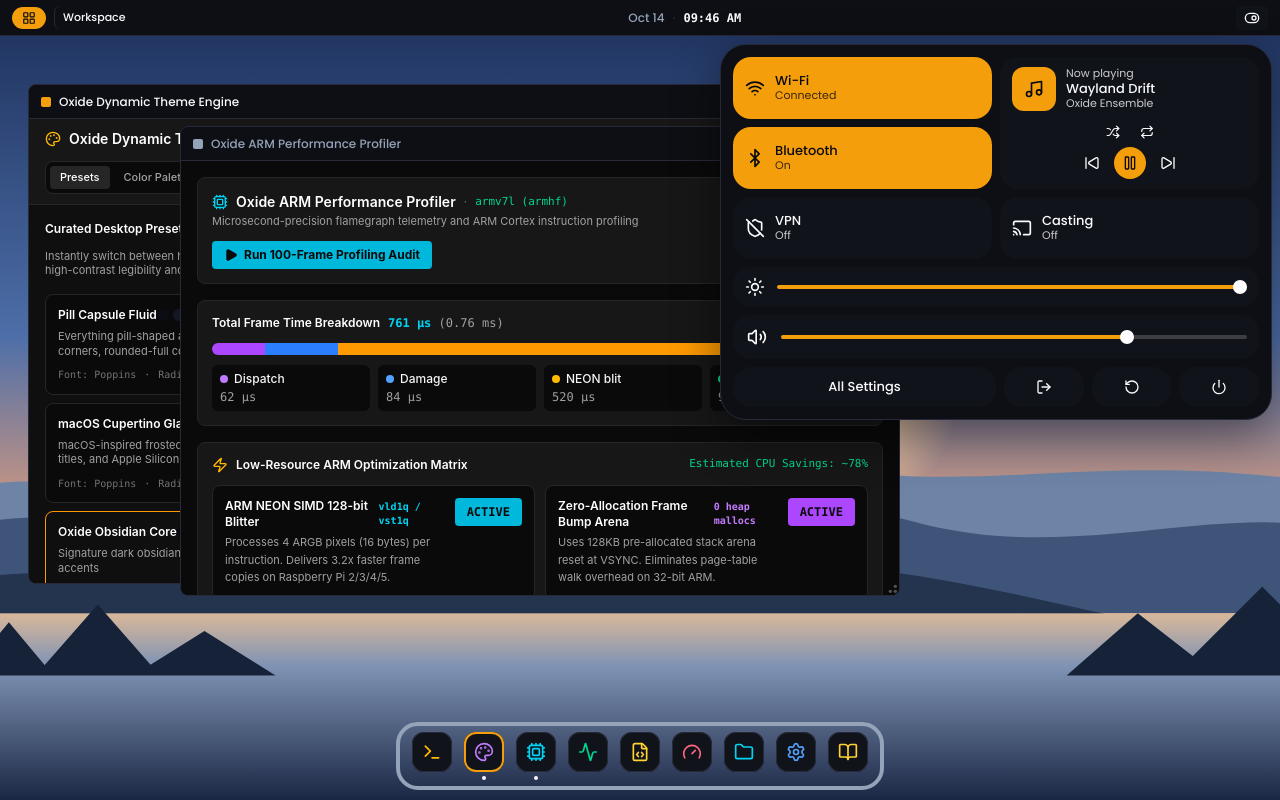
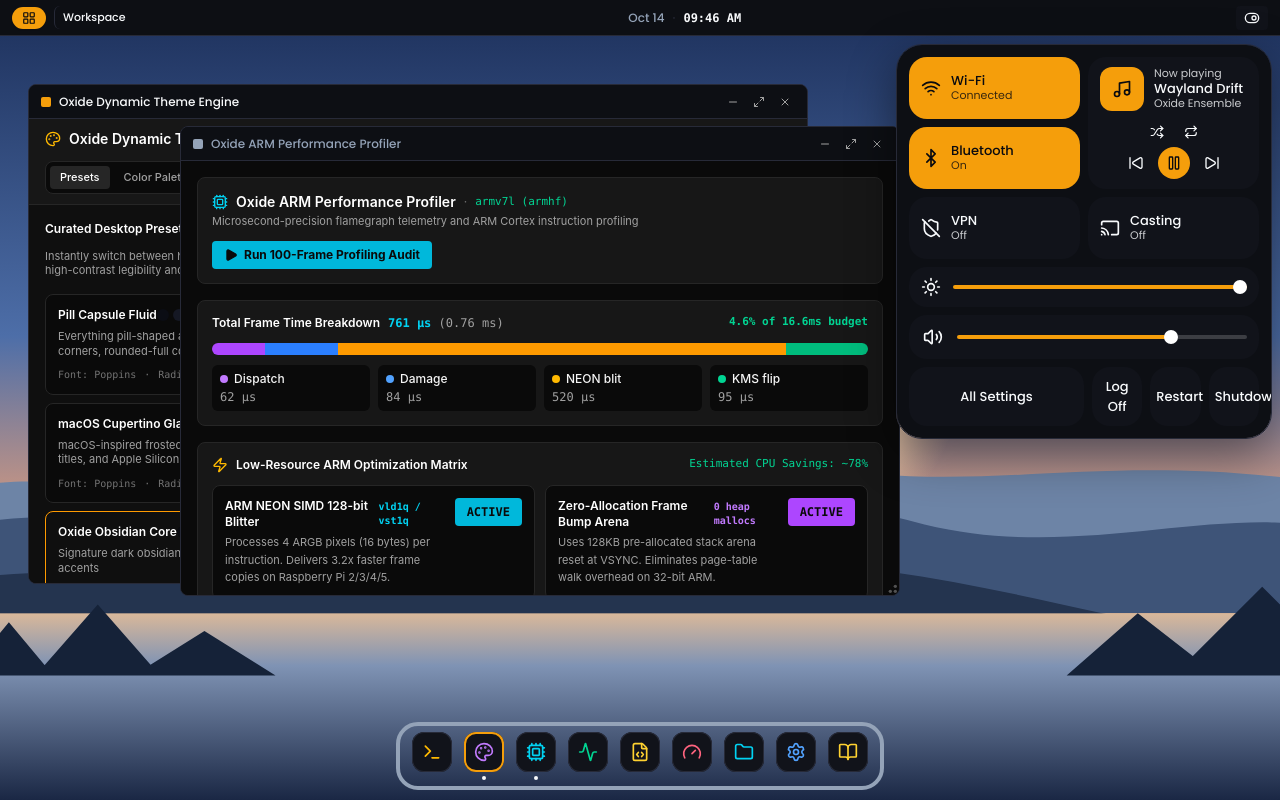
Before and after one commit to azevedomedia0/Patina, a Next.js app: page / in a window 1280 px wide. Both pictures are taken after a click on the button 1251 px from the left and 17 px from the top of the page. Built offline with nearby package versions, Linux system fonts and the light colour scheme.

Commit message:
Restore the quick settings panel to 23.5rem wide.
The later widening to 34.5rem and the viewport max-width that supported it are removed so the panel matches its previous size. Session controls stay on one row.

Co-authored-by: Steven Azevedo <azevedomedia0@users.noreply.github.com>

```diff
--- a/components/desktop/QuickSettings.tsx
+++ b/components/desktop/QuickSettings.tsx
@@ -2,7 +2,7 @@
 
 import React, { useRef, useState } from 'react';
 import { DEConfig, AppId } from '@/lib/oxide-types';
-import { Volume2, VolumeX, Sun, SunDim, Cast, Wifi, WifiOff, Bluetooth, BluetoothOff, Shield, ShieldOff, Play, Pause, SkipBack, SkipForward, Shuffle, Repeat, Repeat1, Music, LogOut, RotateCcw, Power } from 'lucide-react';
+import { Volume2, VolumeX, Sun, SunDim, Cast, Wifi, WifiOff, Bluetooth, BluetoothOff, Shield, ShieldOff, Play, Pause, SkipBack, SkipForward, Shuffle, Repeat, Repeat1, Music } from 'lucide-react';
 
 export type SessionAction = 'log-off' | 'restart' | 'shutdown';
 
@@ -205,7 +205,7 @@ export default function QuickSettings({
     onSessionAction(action);
   };
   const sessionButtonClass =
-    'flex min-w-0 flex-1 items-center justify-center rounded-[18px] px-1.5 py-2.5 text-[13px] font-medium transition-colors hover:brightness-110';
+    'min-w-0 flex-1 rounded-[18px] px-1.5 py-2.5 text-[13px] font-medium transition-colors hover:brightness-110';
 
   return (
     <div
@@ -215,7 +215,7 @@ export default function QuickSettings({
         color: theme.palette.textPrimary,
         fontFamily: theme.fontFamily === 'System Sans' ? 'inherit' : theme.fontFamily,
       }}
-      className="absolute top-11 right-2 z-50 flex w-[34.5rem] max-h-[88vh] max-w-[calc(100vw-1rem)] flex-col gap-2 overflow-y-auto rounded-[26px] border p-3 shadow-[0_16px_48px_rgba(0,0,0,0.45)] backdrop-blur-2xl select-none"
+      className="absolute top-11 right-2 z-50 flex w-[23.5rem] max-h-[88vh] flex-col gap-2 overflow-y-auto rounded-[26px] border p-3 shadow-[0_16px_48px_rgba(0,0,0,0.45)] backdrop-blur-2xl select-none"
     >
       <div className="grid grid-cols-2 gap-2">
         <QuickToggle
@@ -360,33 +360,27 @@ export default function QuickSettings({
         </button>
         <button
           type="button"
-          aria-label="Log Off"
-          title="Log Off"
           onClick={() => runSession('log-off')}
           style={{ backgroundColor: idleBg, color: idleColor }}
           className={sessionButtonClass}
         >
-          <LogOut className="h-4 w-4" aria-hidden="true" />
+          Log Off
         </button>
         <button
           type="button"
-          aria-label="Restart"
-          title="Restart"
           onClick={() => runSession('restart')}
           style={{ backgroundColor: idleBg, color: idleColor }}
           className={sessionButtonClass}
         >
-          <RotateCcw className="h-4 w-4" aria-hidden="true" />
+          Restart
         </button>
         <button
           type="button"
-          aria-label="Shutdown"
-          title="Shutdown"
           onClick={() => runSession('shutdown')}
           style={{ backgroundColor: idleBg, color: idleColor }}
           className={sessionButtonClass}
         >
-          <Power className="h-4 w-4" aria-hidden="true" />
+          Shutdown
         </button>
       </div>
     </div>
```
